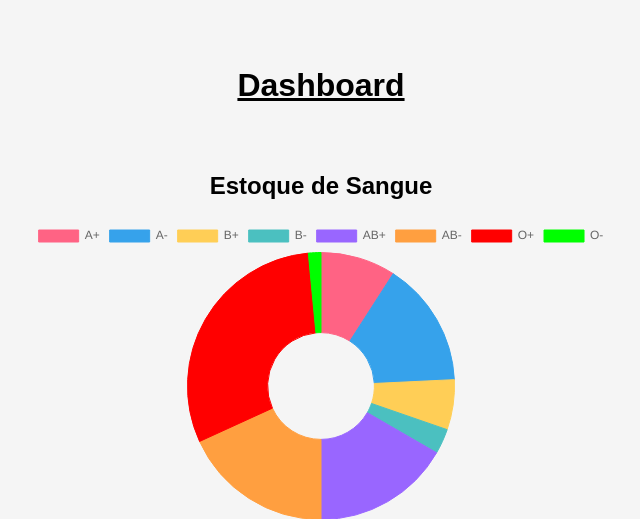
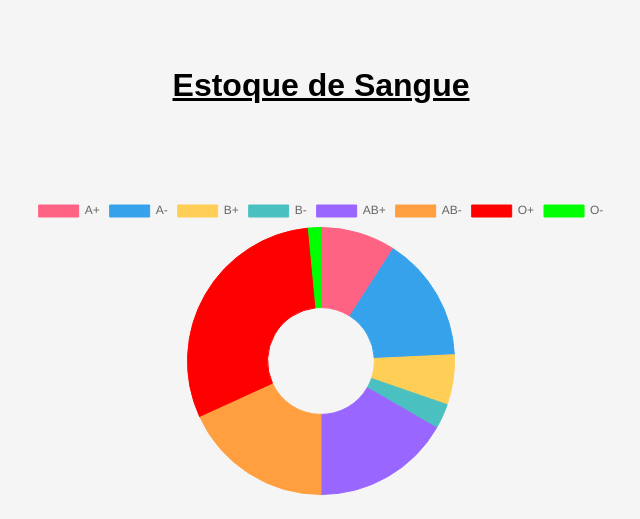
Before and after one commit to AdryanTroiano/Sistema-de-Cadastro, a PHP site: page / in a window 1280 px wide. Shown: the part 179-698 px from the top of the page, without its empty margins (319-959 px from the left). Run offline with PHP 8.4, Linux system fonts and the light colour scheme; data comes from the database, SQL or seed files in the repository.

Commit message:
troca do h1 dashboard por h1 estoque de sangue

```diff
--- a/v1.0.7/dashboard.php
+++ b/v1.0.7/dashboard.php
@@ -18,8 +18,7 @@ if ($cadastrosExistem) {
 
 <!-- Novo painel de dashboard -->
 <div class="dashboard">
-    <h1 id="pathdash">Dashboard</h1>
-    <h2 id="dashboardh2">Estoque de Sangue</h2>
+    <h1 id="pathdash">Estoque de Sangue</h1>
 
     <!-- Mensagem para ausência de cadastros -->
     <?php if (!$cadastrosExistem): ?>
--- a/v1.0.7/style.css
+++ b/v1.0.7/style.css
@@ -601,7 +601,7 @@ margin-bottom: 5%;
 
 #pathdash{
     text-decoration: underline;
-    margin-bottom: -2%;
+    margin-bottom: 8%;
 }
 
 #pathedit{
```
